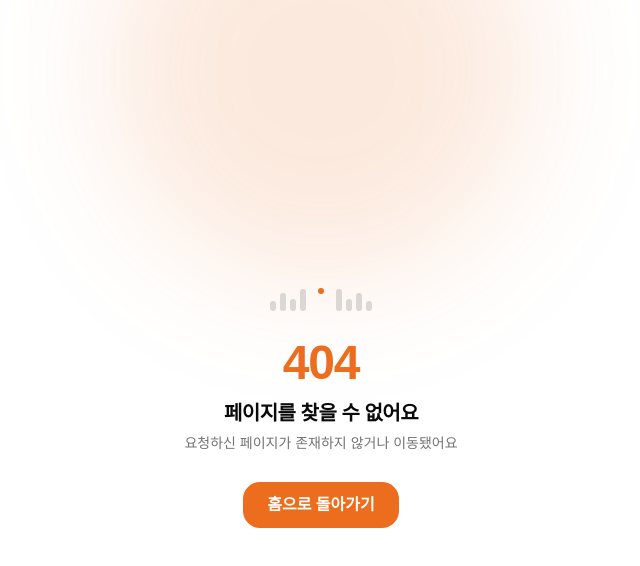
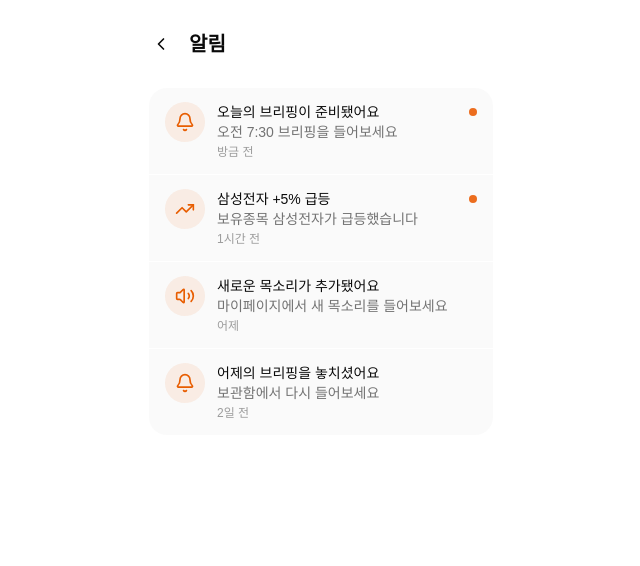
Before and after one commit to kom-cast/kom-cast-fe, a React (Vite) app: page /notifications in a window 1280 px wide. Before the commit this address had no page. Shown: the top 566 px of the page, without its empty margins (319-959 px from the left). Built offline with nearby package versions, Linux system fonts and the light colour scheme.

Commit message:
feat: 알림 화면 초기 설계
브리핑/시스템 알림 목록을 보여주는 알림 화면을 추가한다.

```diff
--- a/src/App.tsx
+++ b/src/App.tsx
@@ -6,6 +6,7 @@ import LibraryPage from '@/pages/LibraryPage'
 import LoginPage from '@/pages/LoginPage'
 import MyPage from '@/pages/MyPage'
 import NotFoundPage from '@/pages/NotFoundPage'
+import NotificationsPage from '@/pages/NotificationsPage'
 import OnboardingFlow from '@/pages/OnboardingFlow'
 import PlayerPage from '@/pages/PlayerPage'
 import SignupPage from '@/pages/SignupPage'
@@ -22,6 +23,7 @@ function App() {
         <Route path='/library' element={<LibraryPage />} />
         <Route path='/player' element={<PlayerPage />} />
         <Route path='/my' element={<MyPage />} />
+        <Route path='/notifications' element={<NotificationsPage />} />
         <Route path='*' element={<NotFoundPage />} />
       </Routes>
     </OnboardingProvider>
--- /dev/null
+++ b/src/pages/NotificationsPage.tsx
@@ -0,0 +1,89 @@
+import { Bell, ChevronLeft, TrendingUp, Volume2 } from 'lucide-react'
+import { useNavigate } from 'react-router-dom'
+
+import { cn } from '@/lib/utils'
+
+const NOTIFICATIONS = [
+  {
+    Icon: Bell,
+    title: '오늘의 브리핑이 준비됐어요',
+    description: '오전 7:30 브리핑을 들어보세요',
+    time: '방금 전',
+    unread: true,
+  },
+  {
+    Icon: TrendingUp,
+    title: '삼성전자 +5% 급등',
+    description: '보유종목 삼성전자가 급등했습니다',
+    time: '1시간 전',
+    unread: true,
+  },
+  {
+    Icon: Volume2,
+    title: '새로운 목소리가 추가됐어요',
+    description: '마이페이지에서 새 목소리를 들어보세요',
+    time: '어제',
+    unread: false,
+  },
+  {
+    Icon: Bell,
+    title: '어제의 브리핑을 놓치셨어요',
+    description: '보관함에서 다시 들어보세요',
+    time: '2일 전',
+    unread: false,
+  },
+]
+
+function NotificationsPage() {
+  const navigate = useNavigate()
+
+  return (
+    <div className='min-h-svh bg-background'>
+      <div className='mx-auto w-full max-w-sm px-5 py-6'>
+        <div className='mb-6 flex items-center gap-2'>
+          <button
+            type='button'
+            onClick={() => navigate(-1)}
+            aria-label='뒤로'
+            className='-ml-2 flex h-10 w-10 items-center justify-center rounded-full hover:bg-muted'
+          >
+            <ChevronLeft className='h-5 w-5' />
+          </button>
+          <h1 className='text-xl font-bold text-foreground'>알림</h1>
+        </div>
+
+        <div className='overflow-hidden rounded-2xl bg-muted/50'>
+          {NOTIFICATIONS.map((item, i) => (
+            <div
+              key={item.title}
+              className={cn(
+                'flex items-start gap-3 px-4 py-3.5',
+                i !== 0 && 'border-t border-background',
+              )}
+            >
+              <span className='flex h-10 w-10 shrink-0 items-center justify-center rounded-full bg-[#ec6d1e]/10 text-[#E85D00]'>
+                <item.Icon className='h-5 w-5' />
+              </span>
+              <div className='min-w-0 flex-1'>
+                <p className='text-sm font-medium text-foreground'>
+                  {item.title}
+                </p>
+                <p className='text-sm text-muted-foreground'>
+                  {item.description}
+                </p>
+                <p className='mt-0.5 text-xs text-muted-foreground/70'>
+                  {item.time}
+                </p>
+              </div>
+              {item.unread && (
+                <span className='mt-1.5 h-2 w-2 shrink-0 rounded-full bg-[#ec6d1e]' />
+              )}
+            </div>
+          ))}
+        </div>
+      </div>
+    </div>
+  )
+}
+
+export default NotificationsPage
```
